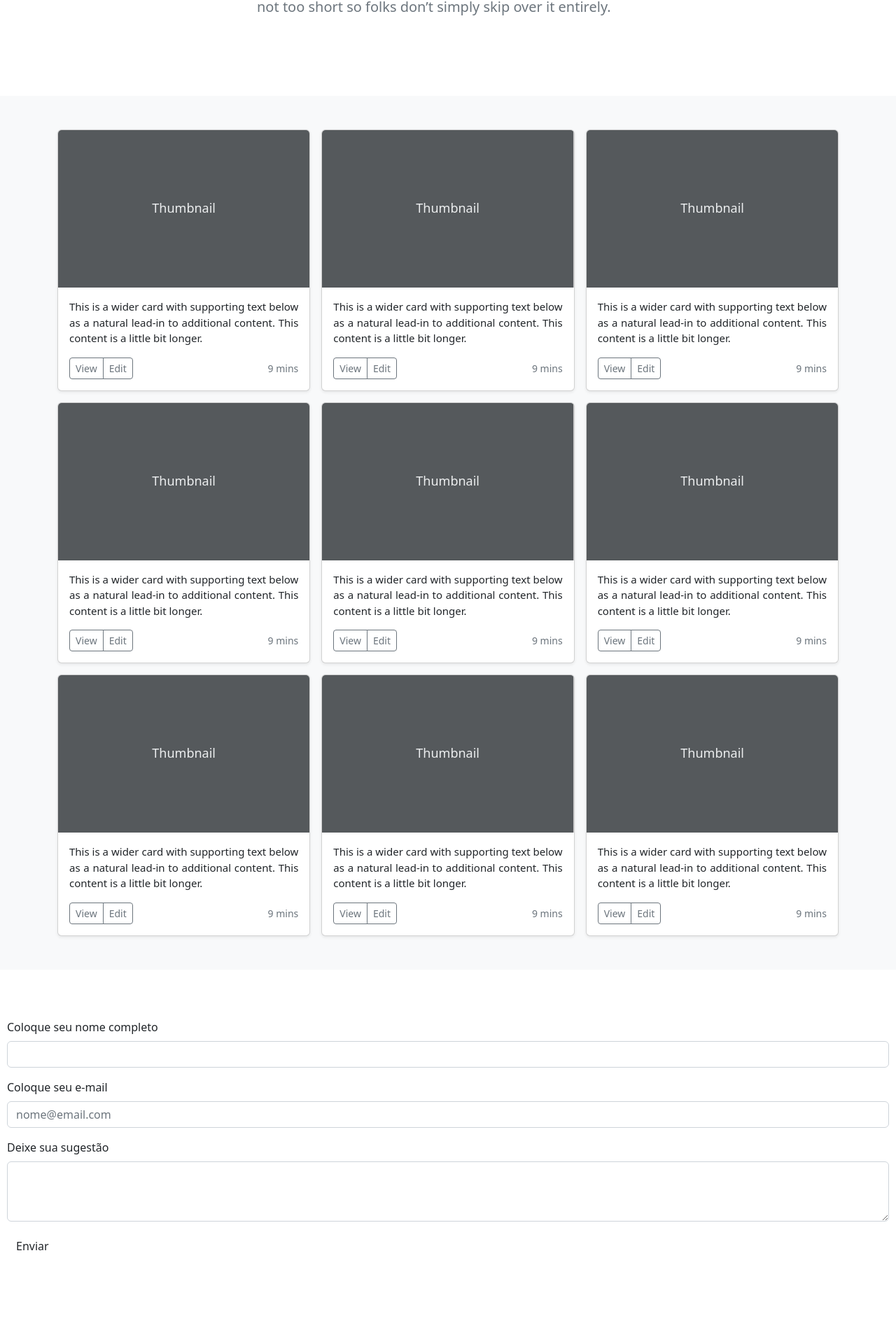
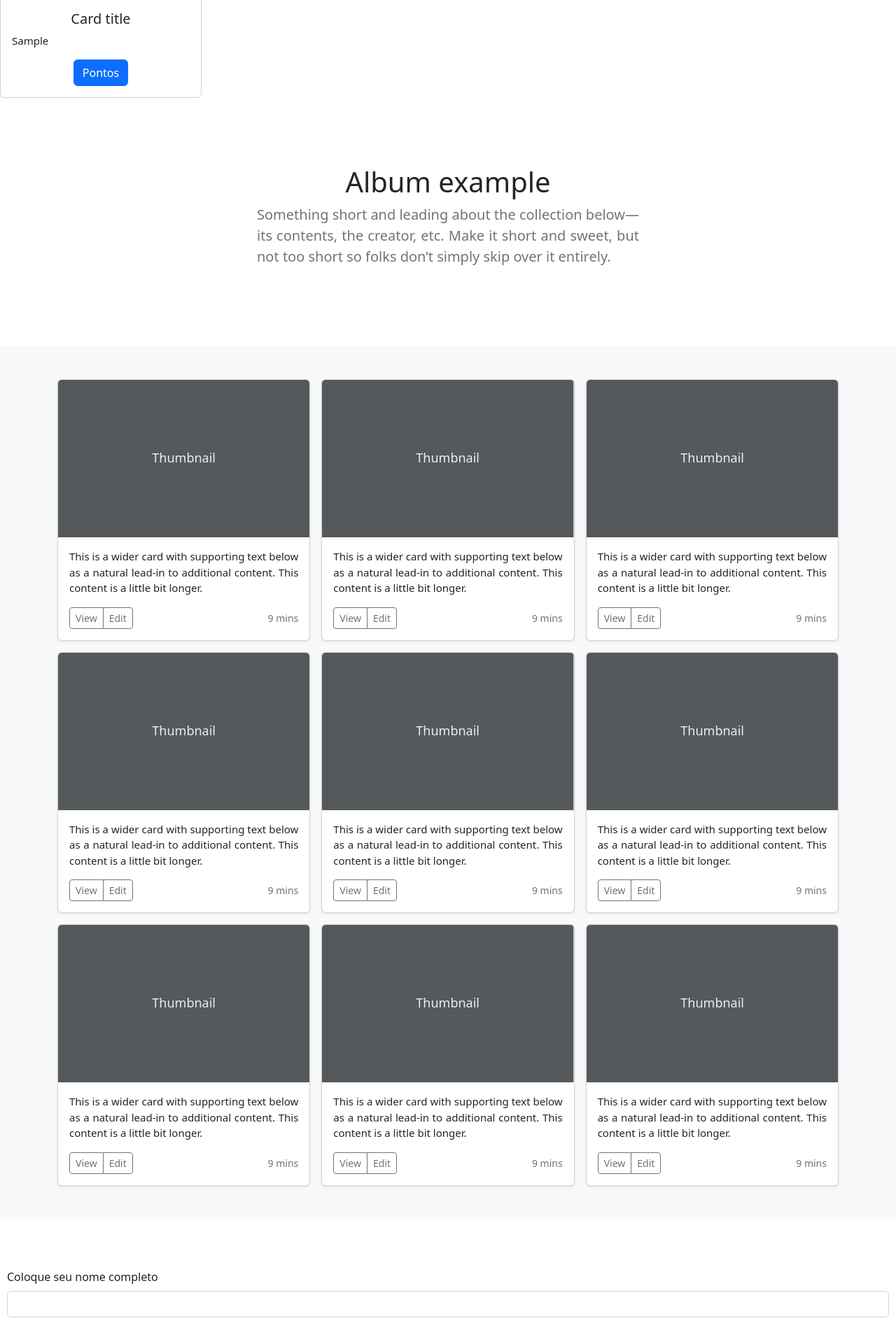
Before and after one commit to Jemuhlen/Site-de-turismo, a PHP site: page / in a window 1280 px wide. Shown: the part 1817-3718 px from the top of the page at 70% size. Run offline with PHP 8.4, Linux system fonts and the light colour scheme; tables that the repository leaves empty or names only in its code hold one stand-in row (values such as "Sample post"); some libraries are stand-ins or nearby versions.

Commit message:
Update index.php

```diff
--- a/index.php
+++ b/index.php
@@ -89,6 +89,34 @@
   </div>
 
 <div class="pontos-turisticos">
+<?php
+    $conn = mysqli_connect("127.0.0.1", "root", "", "atracoes");
+    if ($conn == false){
+      die("Houve um erro ao conectar com o banco de dados");
+    }
+    $sql = "SELECT * From informacoes ORDER BY id";
+    $registros = mysqli_query($conn, $sql);
+
+  ?>
+	<div class="card" style="width: 18rem;">
+      <img src="https://f.i.uol.com.br/fotografia/2021/12/02/163847419161a921cf098ba_1638474191_3x2_md.jpg" class="card-img-top" alt="...">
+      <div class="card-body">
+      <h5 class="card-title">Card title</h5>
+      <p class="card-text"><?php
+
+        $conn = mysqli_connect("127.0.0.1", "root", "", "atracoes");
+        if ($conn == false){
+          die("Houve um erro ao conectar com o banco de dados");
+        }
+        $sql = "SELECT * From informacoes ORDER BY id";
+        $registros = mysqli_query($conn, $sql);
+        while ($registro = mysqli_fetch_array($registros) ){
+          echo("$registro[local]");
+        }
+      ?></p>
+      <a href="pontos.php" class="btn btn-primary">Pontos</a>
+    </div>
+</div>
 <section class="py-5 text-center container">
     <div class="row py-lg-5">
       <div class="col-lg-6 col-md-8 mx-auto">
```
